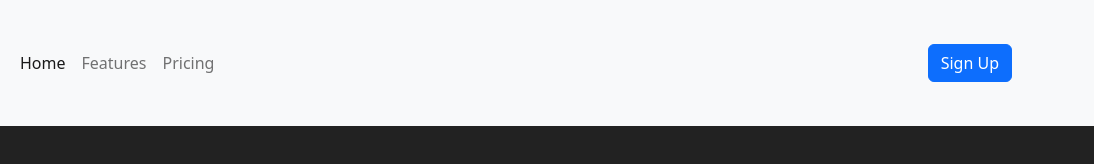
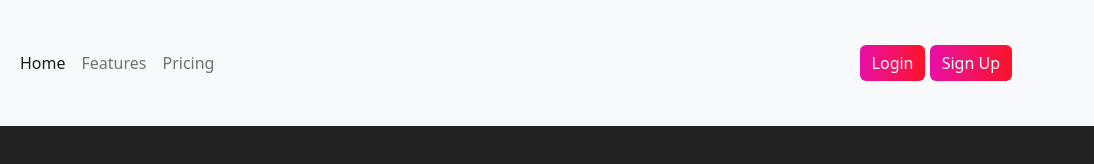
Before and after one commit to 5dam/majorproject1-moveme, a plain HTML site: page index.html in a window 1280 px wide. Shown: the full height of the page, 186-1280 px from the left. Drawn offline with nearby package versions, Linux system fonts and the light colour scheme; a web font is replaced by a local one.

Commit message:
added colors for signup & login btn

```diff
--- a/index.html
+++ b/index.html
@@ -14,6 +14,7 @@
     <title>Move Me</title>
 </head>
 <body>
+    <header>
     <nav class="navbar navbar-expand-lg bg-light">
         <div class="container">
           <a class="navbar-brand" href="#"><img src="assets/logo.png" width="100" height="100" alt=""></a>
@@ -33,13 +34,20 @@
               </li>
             </ul>
             <span class="navbar-text">
-              <button class="signup btn btn-primary">Sign Up</button>
+              <button class="signup btn text-white">Login</button>
+              <button class="signup btn text-white">Sign Up</button>
             </span>
           </div>
         </div>
       </nav>
+    </header>
+    <section class="section container-fluid">
+        <div class="text-center">
+            <!-- <img src="/assets/sectionpic.png" alt=""> -->
+        </div>
 
-  </header>
+    </section>
+
 
 
 
--- a/styles.css
+++ b/styles.css
@@ -1,7 +1,18 @@
-body{
-    background-color: #222;
+:root{
+    --background:#222;
+    --purpleBtn:#e810a7;
+    --redBtn:#fc1427;
 }
 
+.section{
+    background-color: var(--background);
+    height:55rem;
+}
+
+.signup{
+    border:none;
+    background-image: linear-gradient(to left, var(--redBtn), var(--purpleBtn));
+}
 
 
 @media only screen and (max-width: 990px) {
```
